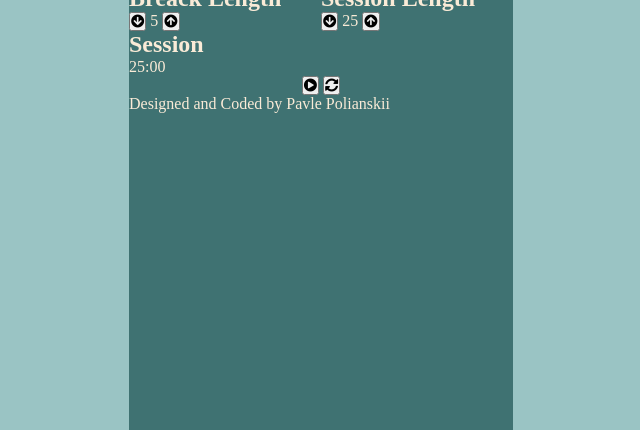
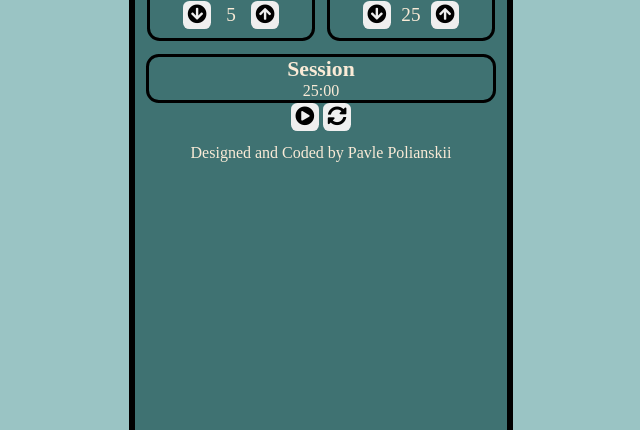
Before and after one commit to Polianskii/25_and_5_clock, a plain HTML site: page index.html in a window 1280 px wide. Shown: the part 370-800 px from the top of the page, without its empty margins (319-959 px from the left). Drawn offline with nearby package versions, Linux system fonts and the light colour scheme.

Commit message:
Installing styles

```diff
--- a/styles/style.css
+++ b/styles/style.css
@@ -22,25 +22,83 @@ body {
   margin: auto;
   display: flex;
   flex-wrap: wrap;
-  justify-content: center;
+  justify-content: space-evenly;
   align-content: center;
   background-color: var(--clock-bg-color);
   color: var(--color-light);
+  border-left: 0.5vw solid black;
+  border-right: 0.5vw solid black;
 }
 
 .header {
   width: 100%;
   text-align: center;
+  font-size: 3.3vw;
+  padding: 1vw;
 }
 
 .setting {
-  width: 50%;
+  display: flex;
+  flex-direction: column;
+  align-items: center;
+  width: 45%;
+  border: 0.3vw solid black;
+  border-radius: 1vw;
+  -webkit-border-radius: 1vw;
+  -moz-border-radius: 1vw;
+  -ms-border-radius: 1vw;
+  -o-border-radius: 1vw;
+  padding-bottom: 0.7vw;
+}
+
+.setting__label {
+  font-size: 1.7vw;
+  padding: 0.5vw;
+}
+
+.setting__control {
+  margin: auto;
+}
+
+.setting__button, .control__button {
+  width: 2.2vw;
+  height: 2.2vw;
+  font-size: 1.5vw;
+  border: none;
+  border-radius: 0.5vw;
+  -webkit-border-radius:;
+  -moz-border-radius:;
+  -ms-border-radius:;
+  -o-border-radius:;
+  cursor: pointer;
+}
+
+.setting__display {
+  display: inline-block;
+  width: 2.5vw;
+  height: 2vw;
+  font-size: 1.5vw;
+  text-align: center;
 }
 
 .display {
-  width: 100%;
+  margin-top: 1vw;
+  width: 94%;
+  text-align: center;
+  border: 0.3vw solid black;
+  border-radius: 1vw;
+  -webkit-border-radius:;
+  -moz-border-radius:;
+  -ms-border-radius:;
+  -o-border-radius:;
+}
+
+.display__title {
+  font-size: 1.7vw;
 }
 
 .footer {
   width: 100%;
+  text-align: center;
+  padding: 1vw;
 }
```
